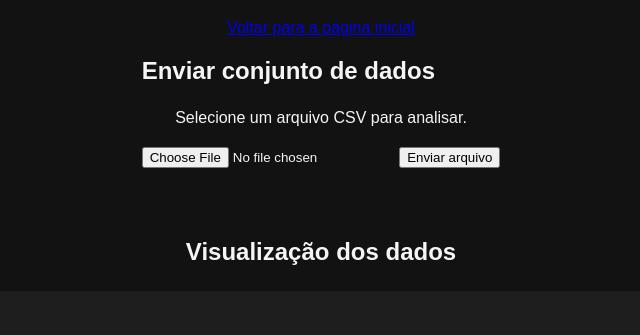
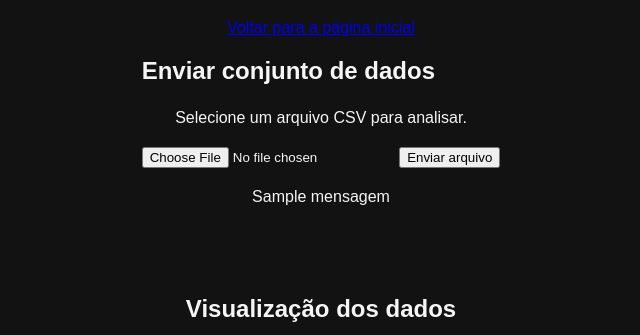
Before and after one commit to BernardoGottems/Trabalho_Topicos_SoftwareA1, a Flask app: template templates/analise.html in a window 1280 px wide. Shown: the part 250-585 px from the top of the page, without its empty margins (319-959 px from the left). Run offline with Flask 3, Linux system fonts and the light colour scheme; the template is opened without the code that fills it: most values are stand-ins (such as "Sample title", 1, 10 or a date in 2020).

Commit message:
Exibição das mensagens de upload na interface

```diff
--- a/app.py
+++ b/app.py
@@ -21,12 +21,12 @@ def upload():
     arquivo = request.files.get('arquivo')
 
     if arquivo is None or arquivo.filename == '':
-        return 'Nenhum arquivo selecionado.'
+        return render_template('analise.html', mensagem='Nenhum arquivo selecionado.')
 
     nome_arquivo = secure_filename(arquivo.filename)
 
     if not nome_arquivo.lower().endswith('.csv'):
-        return 'Erro: envie apenas arquivos CSV.'
+        return render_template('analise.html', mensagem='Erro: envie apenas arquivos CSV.')
 
     caminho = os.path.join(
         app.config['UPLOAD_FOLDER'],
@@ -36,28 +36,27 @@ def upload():
     arquivo.save(caminho)
 
     if os.path.getsize(caminho) == 0:
-        return 'Erro: o arquivo enviado está vazio.'
+        return render_template('analise.html', mensagem='Erro: o arquivo enviado está vazio.')
 
     try:
         dados = pd.read_csv(caminho, sep=',')
 
     except pd.errors.EmptyDataError:
-        return 'Erro: o arquivo CSV não possui dados.'
+        return render_template('analise.html', mensagem='Erro: o arquivo CSV não possui dados.')
 
     except pd.errors.ParserError:
-        return 'Erro: o arquivo CSV possui um formato inválido.'
+        return render_template('analise.html', mensagem='Erro: o arquivo CSV possui um formato inválido.')
 
     except UnicodeDecodeError:
-        return 'Erro: não foi possível ler o arquivo CSV.'
+        return render_template('analise.html', mensagem='Erro: não foi possível ler o arquivo CSV.')
 
     quantidade_linhas = len(dados)
     quantidade_colunas = len(dados.columns)
 
-    return f'''
-    Arquivo recebido: {nome_arquivo}<br>
-    Registros: {quantidade_linhas}<br>
-    Colunas: {quantidade_colunas}
-    '''
+    return render_template(
+        'analise.html',
+        mensagem=f'Arquivo recebido: {nome_arquivo} | Registros: {quantidade_linhas} | Colunas: {quantidade_colunas}'
+    )
 
 if __name__ == '__main__':
     os.makedirs(UPLOAD_FOLDER, exist_ok=True)
--- a/templates/analise.html
+++ b/templates/analise.html
@@ -26,6 +26,9 @@
 
             <button type="submit">Enviar arquivo</button>
         </form>
+        {% if mensagem %}
+            <p class="mensagem">{{ mensagem }}</p>
+        {% endif %}
     </section>
 
     <section class="graficos">
```
